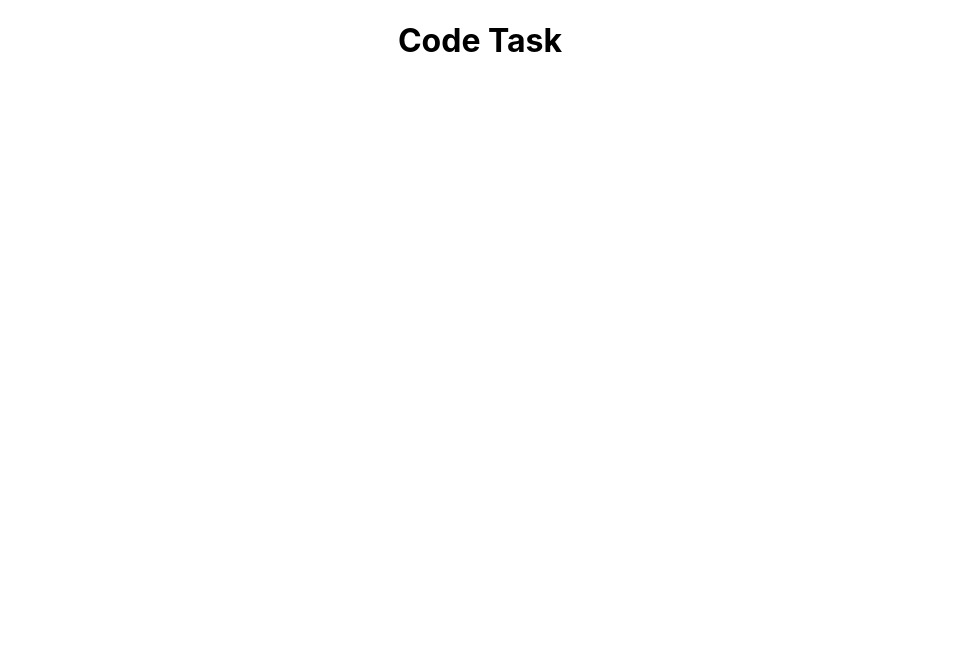
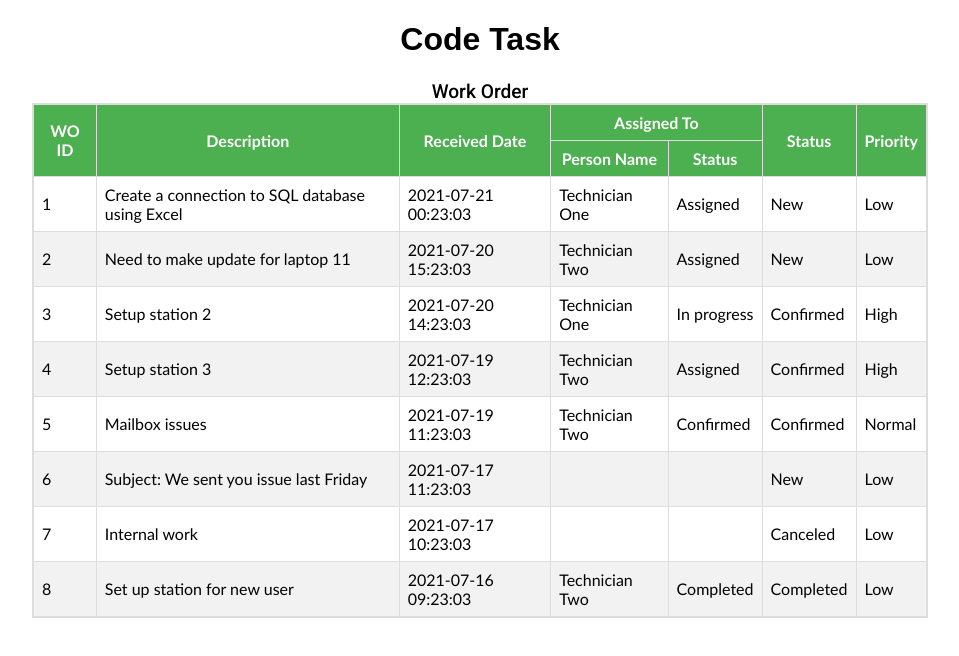
Before and after one commit to Vimalraveendra/CodeTask, a React (Create React App) app: page / in a window 1280 px wide. Shown: the top 656 px of the page, without its empty margins (160-1119 px from the left). Built offline with nearby package versions, Linux system fonts and the light colour scheme.

Commit message:
created a local Fake Api call, also created Tablecollection component & its style sheet,TableHeader & TableBody components as well for rendering the table

```diff
--- /dev/null
+++ b/src/api/api.js
@@ -0,0 +1,10 @@
+import { data } from "../data/data";
+
+export const requestData=()=>{
+    return new Promise((resolve,reject)=>{
+        if(!data){
+            reject("not found")
+        }
+        resolve(data)
+    })
+}
--- /dev/null
+++ b/src/components/TableBody/TableBody.jsx
@@ -0,0 +1,19 @@
+const TableBody = ({id,description,date,assigned,status,priority,item})=>{
+
+        return(
+            <tr>
+              <td >{id}</td>
+              <td >{description}</td>
+              <td>{date}</td>
+
+                <td>{assigned.length>0? assigned[0].person_name:""}</td>
+                <td >{assigned.length>0? assigned[0].status:""}</td>
+
+              <td>{status}</td>
+              <td>{priority}</td>
+
+            </tr>
+        )
+    }
+
+    export default TableBody;
--- /dev/null
+++ b/src/components/TableCollection/TableCollection.jsx
@@ -0,0 +1,47 @@
+
+import "./TableCollections.css"
+import TableHeader from "../TableHeader/TableHeader"
+import TableBody from "../TableBody/TableBody"
+
+
+
+const TableCollection = ({data})=>{
+
+    return(
+    <div className='table-container'>
+        <table id='table'>
+        <caption>Work Order</caption>
+        <thead>
+          <tr id='table-head'>
+             <TableHeader />
+          </tr>
+          <tr>
+            <th scope="col">Person Name</th>
+            <th scope='col'>Status</th>
+          </tr>
+        </thead>
+         <tbody>
+          {
+              data.map((item)=>{
+
+                  return  <TableBody
+                  key={item.work_order_id}
+                  id={item.work_order_id    }
+                  description={item.description}
+                  date={item.received_date}
+                  assigned={item.assigned_to}
+                  status={item.status}
+                  priority={item.priority}
+
+
+                  />
+              })
+          }
+         </tbody>
+        </table>
+      </div>
+
+    )
+}
+
+export default TableCollection;
--- /dev/null
+++ b/src/components/TableCollection/TableCollections.css
@@ -0,0 +1,42 @@
+.table-container {
+  display: flex;
+  justify-content: center;
+  align-items: center;
+}
+
+#table {
+  text-align: center;
+  font-family: "Trebuchet MS", Arial, Helvetica, sans-serif;
+  border-collapse: collapse;
+  border: 2px solid #ddd;
+  width: 70%;
+}
+caption {
+  font-size: 1.2rem;
+  font-family: "Roboto", sans-serif;
+}
+
+#table td,
+#table th {
+  border: 1px solid #ddd;
+  padding: 8px;
+}
+
+#table td {
+  text-align: start;
+}
+
+#table tr:nth-child(even) {
+  background-color: #f2f2f2;
+}
+
+#table tr:hover {
+  background-color: #ddd;
+}
+
+#table th {
+  text-align: center;
+  background-color: #4caf50;
+  color: white;
+  vertical-align: middle;
+}
--- /dev/null
+++ b/src/components/TableHeader/TableHeader.jsx
@@ -0,0 +1,20 @@
+import React from "react"
+import { cols } from "../../data/data"
+
+const TableHeader =()=>{
+    return(
+
+        cols.map((name,index)=>{
+                if(name==='Assigned To'){
+                  return <th colSpan={2} key={index}>{name}</th>
+                }
+                return <th rowSpan={2} key={index}>{name}</th>
+            })
+    )
+          }
+
+
+
+
+
+export default TableHeader;
--- a/src/containers/App.css
+++ b/src/containers/App.css
@@ -1,38 +1,6 @@
 .App {
   text-align: center;
 }
-
-.App-logo {
-  height: 40vmin;
-  pointer-events: none;
+h1 {
+  font-family: Arial, Helvetica, sans-serif;
 }
-
-@media (prefers-reduced-motion: no-preference) {
-  .App-logo {
-    animation: App-logo-spin infinite 20s linear;
-  }
-}
-
-.App-header {
-  background-color: #282c34;
-  min-height: 100vh;
-  display: flex;
-  flex-direction: column;
-  align-items: center;
-  justify-content: center;
-  font-size: calc(10px + 2vmin);
-  color: white;
-}
-
-.App-link {
-  color: #61dafb;
-}
-
-@keyframes App-logo-spin {
-  from {
-    transform: rotate(0deg);
-  }
-  to {
-    transform: rotate(360deg);
-  }
-}
--- a/src/containers/App.js
+++ b/src/containers/App.js
@@ -1,12 +1,33 @@
-
+import {useState, useEffect} from 'react'
 import './App.css';
 
+import { requestData } from '../api/api';
+import TableCollection from '../components/TableCollection/TableCollection';
+
+
+
+
 const App=()=> {
+  const [data,setData]=useState([])
+
+  useEffect(()=>{
+    const getData=async ()=>{
+    const response = await requestData();
+    setData(response.response.data)
+    }
+    getData();
+  },[])
+
+console.log('data',data)
+
   return (
     <div className="App">
-      <h1>Code Task</h1>
+       <h1>Code Task</h1>
+      <TableCollection data={data} />
+
     </div>
   );
 }
 
+
 export default App;
--- a/src/index.css
+++ b/src/index.css
@@ -1,13 +1,15 @@
+@import url("https://fonts.googleapis.com/css2?family=Roboto:wght@100;300;500&family=Space+Mono&display=swap");
+
 body {
   margin: 0;
-  font-family: -apple-system, BlinkMacSystemFont, 'Segoe UI', 'Roboto', 'Oxygen',
-    'Ubuntu', 'Cantarell', 'Fira Sans', 'Droid Sans', 'Helvetica Neue',
+  font-family: -apple-system, BlinkMacSystemFont, "Segoe UI", "Roboto", "Oxygen",
+    "Ubuntu", "Cantarell", "Fira Sans", "Droid Sans", "Helvetica Neue",
     sans-serif;
   -webkit-font-smoothing: antialiased;
   -moz-osx-font-smoothing: grayscale;
 }
 
 code {
-  font-family: source-code-pro, Menlo, Monaco, Consolas, 'Courier New',
+  font-family: source-code-pro, Menlo, Monaco, Consolas, "Courier New",
     monospace;
 }
```
